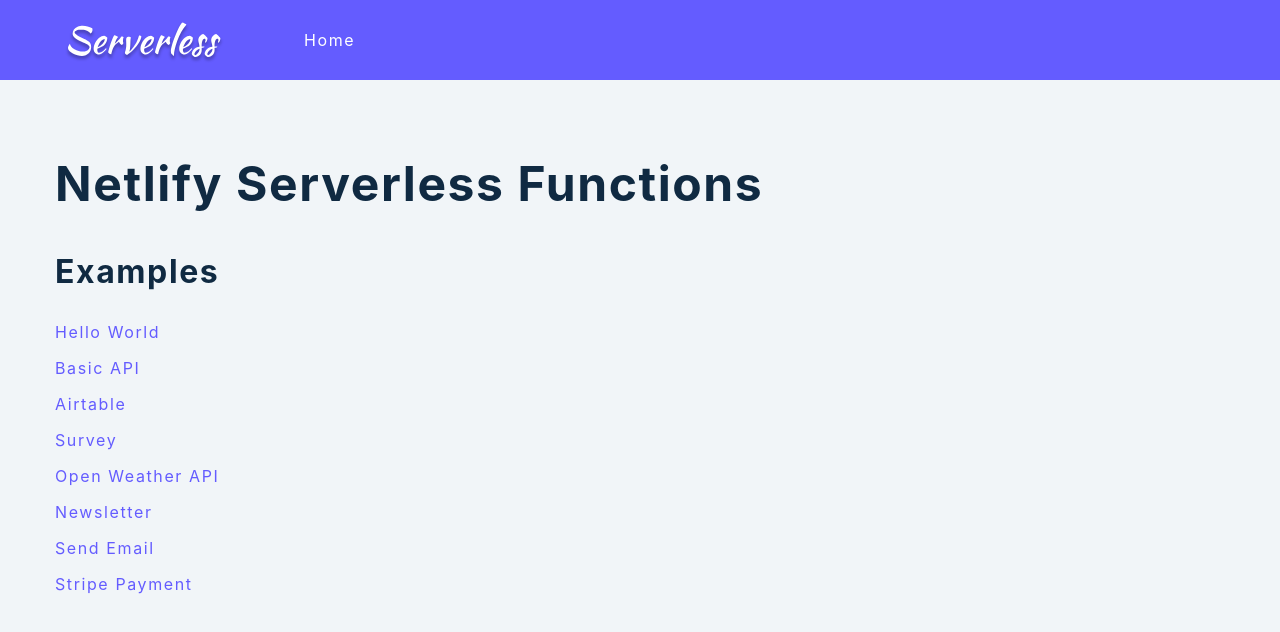
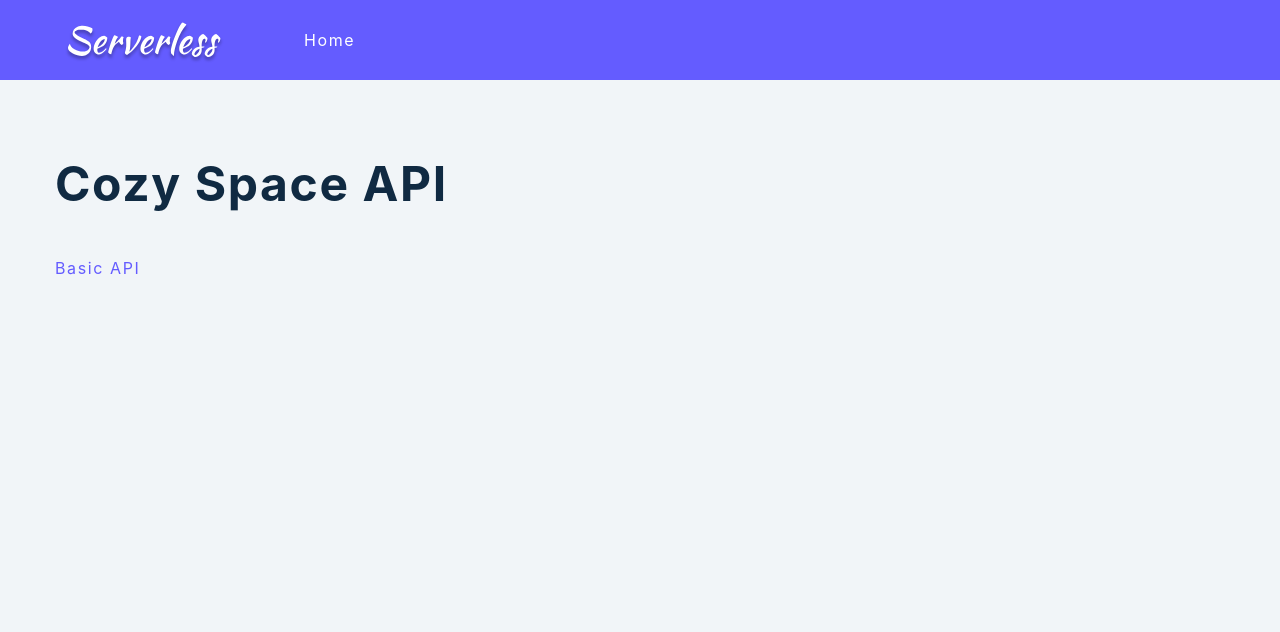
Before and after one commit to agzalewska/cozy-space-api, a website: page index.html in a window 1280 px wide. Drawn offline with Linux system fonts and the light colour scheme.

Commit message:
updates to API

```diff
--- a/index.html
+++ b/index.html
@@ -16,33 +16,15 @@
     </nav>
     <!-- examples section -->
     <section class="section section-center examples">
-      <h1>netlify serverless functions</h1>
-      <h3 class="title">Examples</h3>
+      <h1>Cozy Space API</h1>
+
       <ul>
-        <li>
-          <a href="./examples/1-hello/index.html">hello world</a>
-        </li>
+
         <li>
           <a href="./examples/2-basic-api/index.html">basic API</a>
         </li>
-        <li>
-          <a href="./examples/3-airtable/index.html">airtable</a>
-        </li>
-        <li>
-          <a href="./examples/4-survey/index.html">Survey</a>
-        </li>
-        <li>
-          <a href="./examples/5-weather/index.html">Open Weather API</a>
-        </li>
-        <li>
-          <a href="./examples/6-newsletter/index.html">Newsletter</a>
-        </li>
-        <li>
-          <a href="./examples/7-email/index.html">Send Email</a>
-        </li>
-        <li>
-          <a href="./examples/8-stripe/index.html">Stripe Payment</a>
-        </li>
+
+
       </ul>
     </section>
   </body>
```
